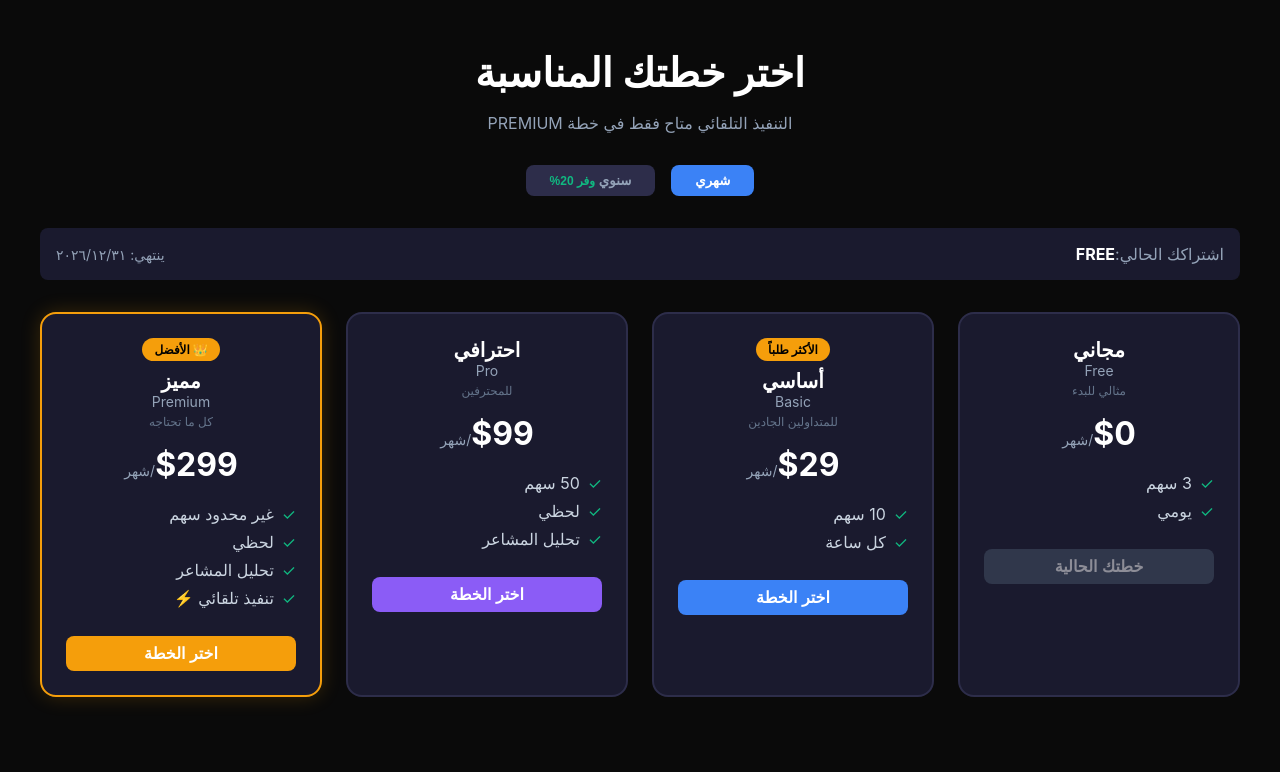
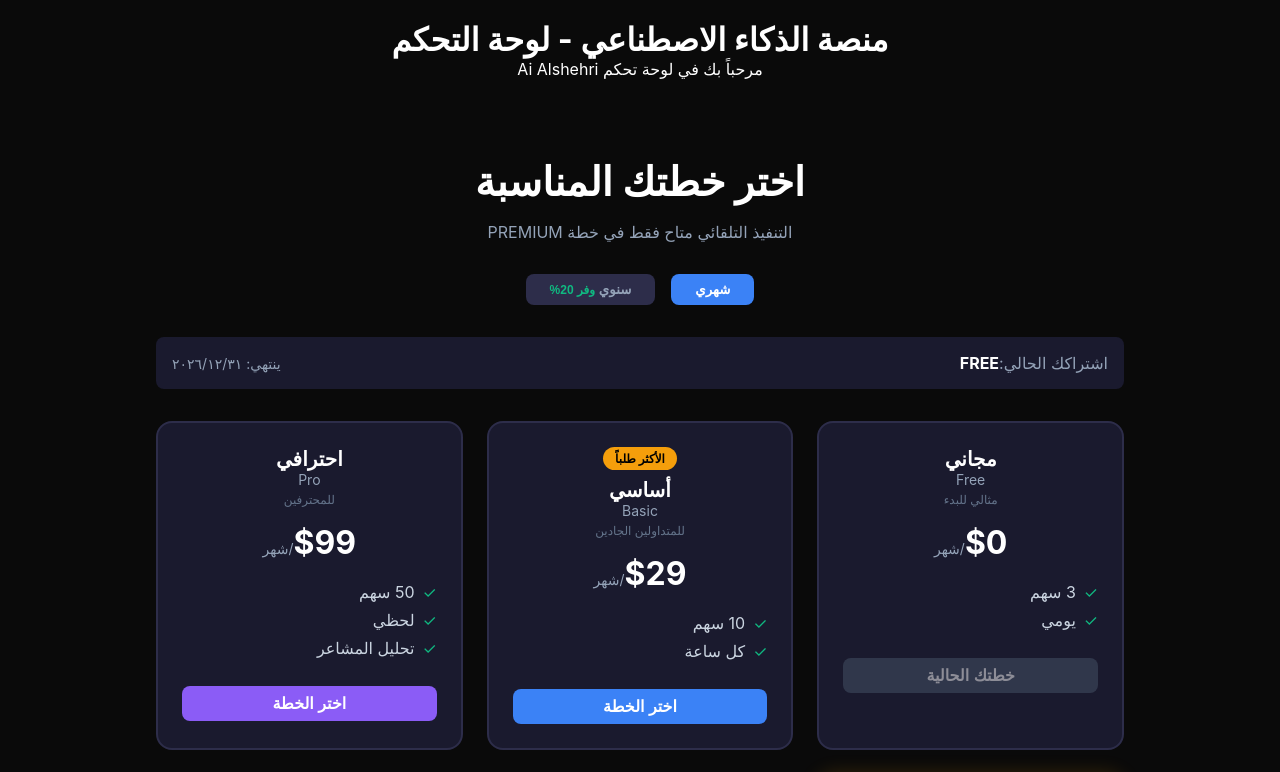
Before and after one commit to daferali20/Ai_Alshehri, a React (Create React App) app in the folder frontend/web_dashboard/: page / in a window 1280 px wide. Shown: the top 772 px of the page. Built offline with nearby package versions, Linux system fonts and the light colour scheme; no server answers.

Commit message:
Update App.tsx

```diff
--- a/frontend/web_dashboard/src/App.tsx
+++ b/frontend/web_dashboard/src/App.tsx
@@ -1,11 +1,27 @@
 import React from 'react';
+import TermsAndConditions from './components/TermsAndConditions';
 import SubscriptionPage from './pages/Subscription/SubscriptionPage';
 import './App.css';
 
 function App() {
   return (
-    <div className="App">
-      <SubscriptionPage />
+    <div className="App" style={{ padding: '20px', direction: 'rtl' }}>
+      <header style={{ textAlign: 'center', marginBottom: '30px' }}>
+        <h1>منصة الذكاء الاصطناعي - لوحة التحكم</h1>
+        <p>مرحباً بك في لوحة تحكم Ai Alshehri</p>
+      </header>
+
+      <main style={{ maxWidth: '1000px', margin: '0 auto', display: 'flex', flexDirection: 'column', gap: '40px' }}>
+        {/* صفحة/مكون الاشتراكات */}
+        <section>
+          <SubscriptionPage />
+        </section>
+
+        {/* مكون الشروط والأحكام */}
+        <section>
+          <TermsAndConditions />
+        </section>
+      </main>
     </div>
   );
 }
```
